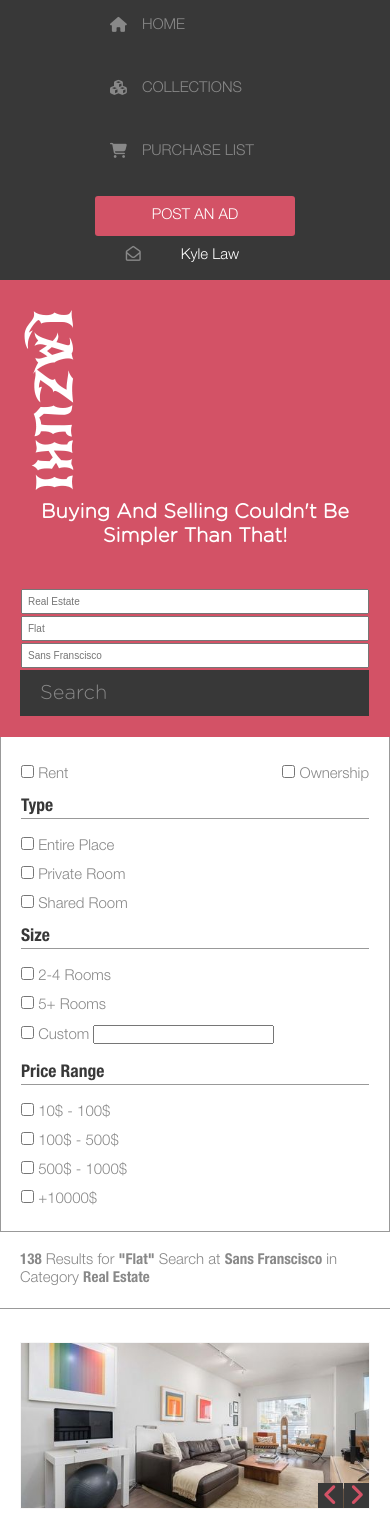
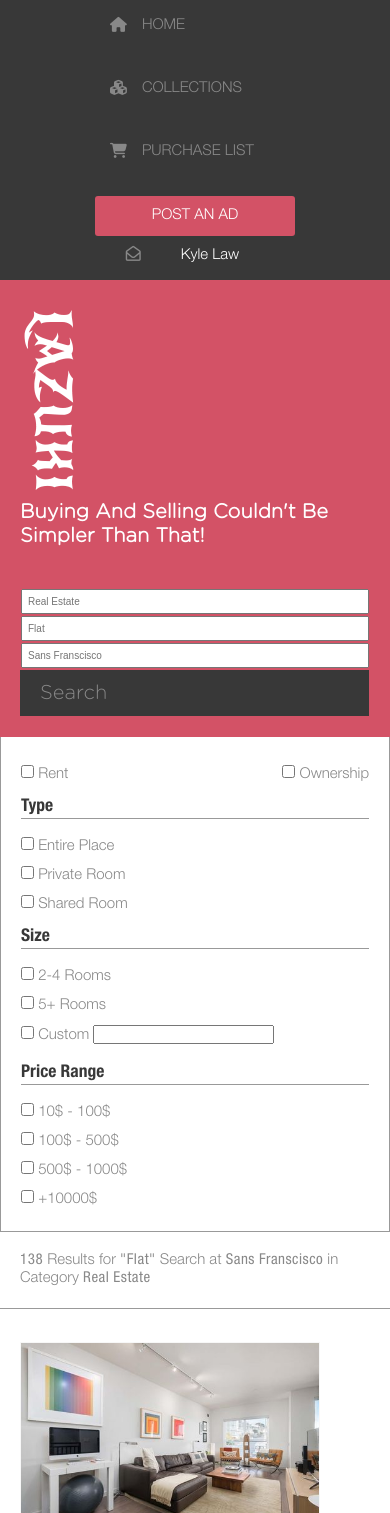
Before and after one commit to Kyle-Law/Online-Shop-for-Electronics, a plain HTML site: page search.html in a window 390 px wide. Shown: the part 88-1601 px from the top of the page. Drawn offline with Linux system fonts and the light colour scheme.

Commit message:
Israel's Recommendations Applied

```diff
--- a/search.html
+++ b/search.html
@@ -48,7 +48,7 @@
     <!-- Header Section -->
     <header>
         <img src="images/company-name.png" alt="LAZUKI">
-        <h4>Buying And Selling Couldn't Be Simpler Than That!</h4>
+        <h1>Buying And Selling Couldn't Be Simpler Than That!</h1>
         <form action="#">
             <input type="text" name="department" placeholder="Real Estate">
             <input type="text" name="Search" placeholder="Flat">
--- a/styles/main.css
+++ b/styles/main.css
@@ -161,6 +161,10 @@ header {
   align-content: center;
 }
 
+h1 {
+  color: var(--white);
+}
+
 header > h4 {
   color: var(--white);
   font-size: 2rem;
@@ -208,13 +212,14 @@ form > input {
 
 /* Hot ad section */
 .hot-ad-section {
-  margin-top: 3rem;
+  margin: 3rem 0;
 }
 
 .hot-ad-section > h2 {
   color: var(--grey);
   font-size: 2rem;
-  margin-left: 4rem;
+  margin-left: 9.4rem;
+  margin-bottom: 2rem;
 }
 
 .round {
@@ -233,7 +238,7 @@ form > input {
   color: var(--white);
 }
 
-@media (max-width: 656px) {
+@media only screen and (max-width: 656px) {
   .hot-ad-section > .round {
     display: none;
   }
@@ -261,13 +266,7 @@ form > input {
   padding: 0 4rem;
 }
 
-@media (max-width: 950px) {
-  .hot-ad-grid {
-    grid-template-columns: 1fr;
-  }
-}
-
-@media (max-width: 550px) {
+@media only screen and (max-width: 550px) {
   .hot-ad-grid {
     grid-template-columns: 1fr;
     padding: 0;
@@ -306,8 +305,9 @@ form > input {
   justify-content: right;
   align-items: end;
   border: 1px solid var(--grey);
-  width: 100%;
-  min-height: 35rem;
+  width: 374px;
+  height: 267px;
+  margin: 0 auto;
 }
 
 .img-hot-ad > i {
@@ -318,6 +318,10 @@ form > input {
   color: var(--red);
   text-align: center;
   cursor: pointer;
+}
+
+.hot-ad-details p {
+  font-size: 2rem;
 }
 
 .horizontal-align {
@@ -348,8 +352,9 @@ form > input {
 
 .items-container {
   display: grid;
-  grid-template-columns: repeat(auto-fit, minmax(300px, 1fr));
+  grid-template-columns: repeat(auto-fit, 300px);
   grid-gap: 2rem;
+  justify-content: space-evenly;
 }
 
 .item {
@@ -398,6 +403,7 @@ form > input {
 
 .font-bold {
   font-family: Helvetica-Neue, Helvetica, sans-serif;
+  letter-spacing: 0.5px;
 }
 
 .bg-grey {
@@ -501,7 +507,18 @@ footer {
   cursor: pointer;
 }
 
-@media (max-width: 411px) {
+@media (max-width: 950px) {
+  .hot-ad-grid {
+    grid-template-columns: 1fr;
+  }
+
+  .img-hot-ad {
+    width: 100%;
+    min-height: 200px;
+  }
+}
+
+@media only screen and (max-width: 411px) {
   form > input {
     font-size: 1rem;
     margin: 0.1rem;
@@ -518,4 +535,9 @@ footer {
     padding: 2rem;
     align-items: center;
   }
+
+  .img-hot-ad {
+    width: 300px;
+    height: 214px;
+  }
 }
--- a/styles/search.css
+++ b/styles/search.css
@@ -192,6 +192,10 @@ header {
   padding: 2rem;
 }
 
+h1 {
+  color: var(--white);
+}
+
 header > h4 {
   color: var(--white);
   font-size: 2rem;
@@ -287,7 +291,33 @@ form > input {
   padding: 2rem 0;
 }
 
-@media (max-width: 500px) {
+.result-pic {
+  display: grid;
+  grid-template-columns: 2.6rem 2.5rem;
+  justify-content: right;
+  align-items: end;
+  border: 1px solid var(--grey-light-2);
+  height: 169px;
+  width: 251px;
+}
+
+@media only screen and (max-width: 768px) {
+  .result {
+    grid-template-columns: 1fr;
+    font-size: 1.5rem;
+  }
+
+  .result-pic {
+    width: 400px;
+    height: 267px;
+  }
+
+  .hot-ad-section > h2 {
+    margin-left: 0;
+  }
+}
+
+@media only screen and (max-width: 500px) {
   .main-container {
     grid-template-columns: 1fr;
   }
@@ -295,16 +325,10 @@ form > input {
   .main-left {
     border-bottom: 1px solid var(--grey-light);
   }
-}
 
-@media (max-width: 768px) {
-  .result {
-    grid-template-columns: 1fr;
-    font-size: 1.5rem;
-  }
-
-  .hot-ad-section > h2 {
-    margin-left: 0;
+  .result-pic {
+    height: 200px;
+    width: 300px;
   }
 }
 
@@ -327,18 +351,8 @@ form > input {
 }
 
 .bold-helvetica {
-  font-family: Helvetica-Neue-bold, Helvetica, sans-serif;
-}
-
-.result-pic {
-  display: grid;
-  grid-template-columns: 2.6rem 2.5rem;
-  justify-content: right;
-  align-items: end;
-  border: 1px solid var(--grey-light-2);
-  width: 100%;
-  min-height: 167px;
-  height: 100%;
+  font-family: Helvetica-Neue, Helvetica, sans-serif;
+  letter-spacing: 0.5px;
 }
 
 .result-pic-1 {
@@ -494,7 +508,7 @@ footer {
   cursor: pointer;
 }
 
-@media (max-width: 411px) {
+@media only screen and (max-width: 411px) {
   form > input {
     font-size: 1rem;
     margin: 0.1rem;
```
Also changed, not shown: index.html (+2 -2 lines).
